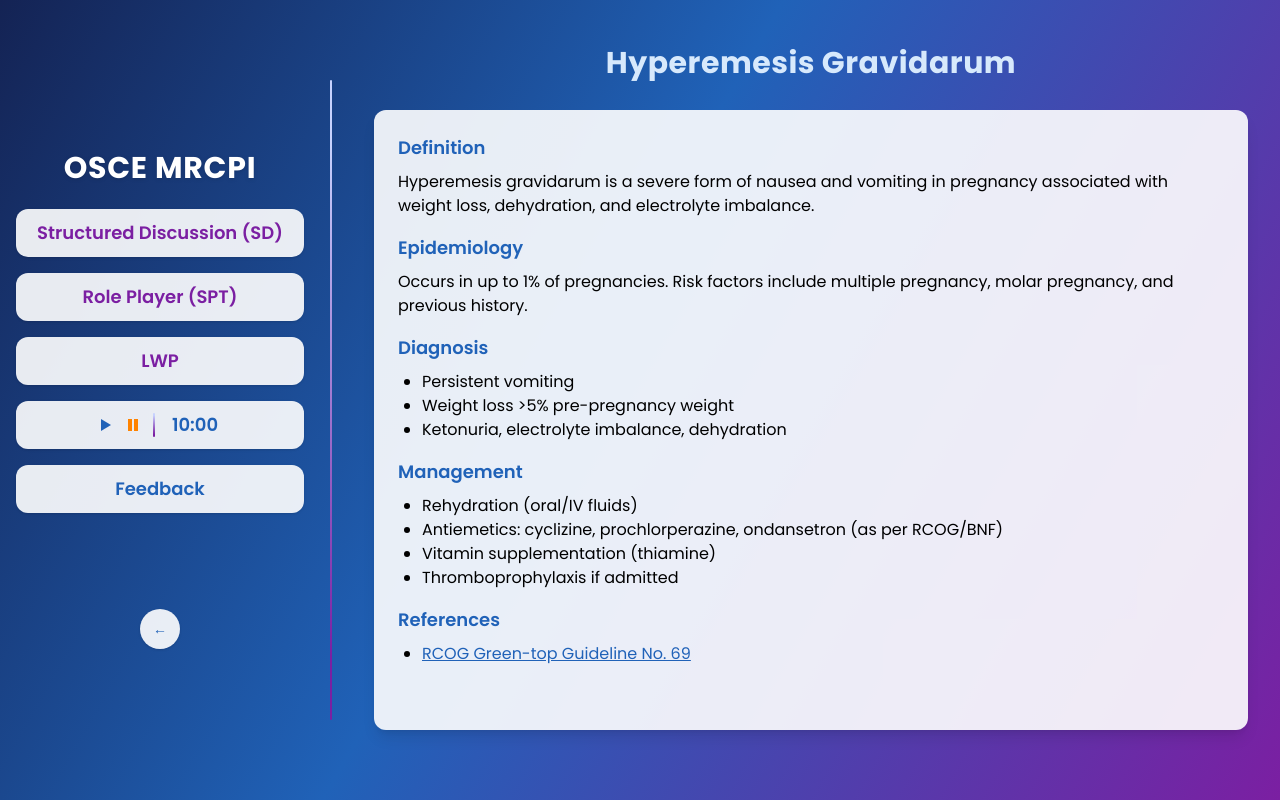
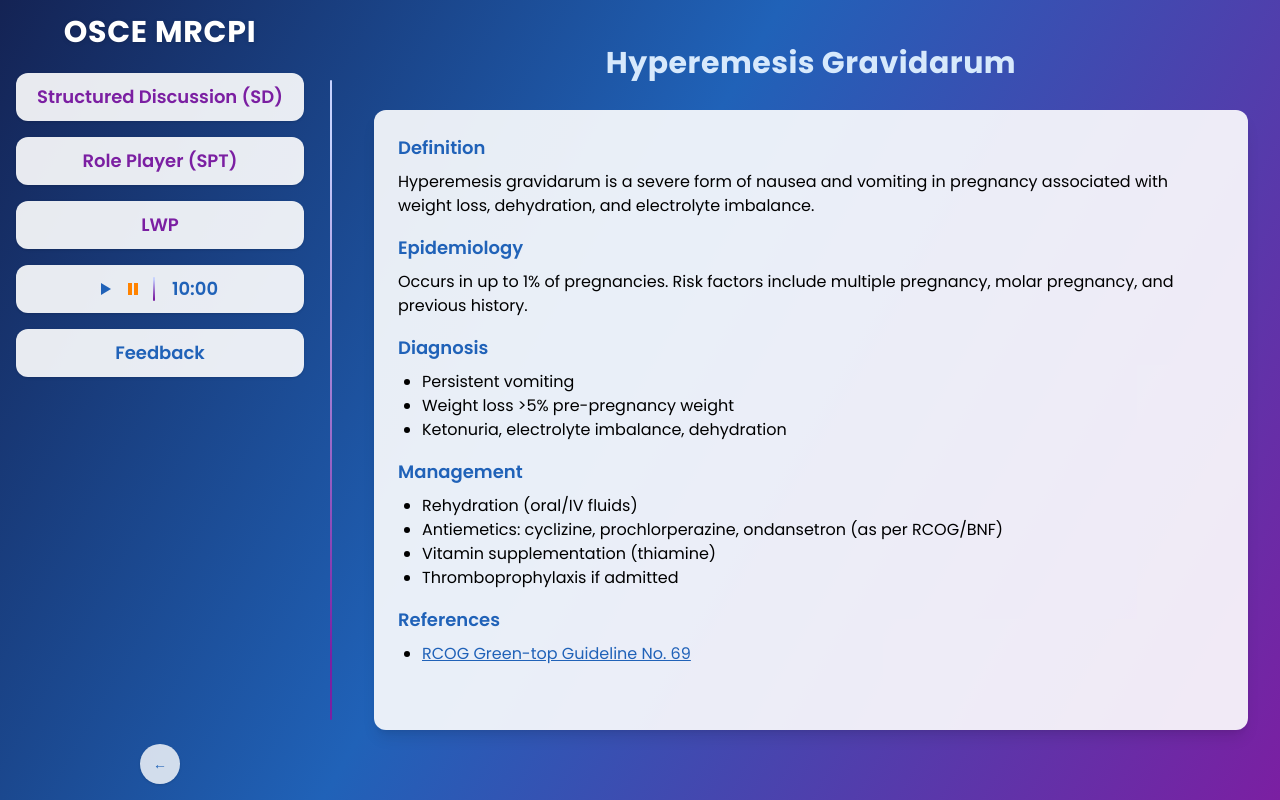
Before and after one commit to Ahmed-Abdelrazik9/html-tests, a plain HTML site: page index.html in a window 1280 px wide. Drawn offline with nearby package versions, Linux system fonts and the light colour scheme.

Commit message:
Update index.html

```diff
--- a/index.html
+++ b/index.html
@@ -48,7 +48,8 @@
 <body>
   <div class="flex flex-row h-screen main-flex">
     <!-- Left Panel (Navigation) -->
-    <div class="left-panel flex flex-col w-1/3 max-w-xs min-w-[290px] px-4 pt-4 pb-4 center-vert justify-center">
+    <div class="left-panel flex flex-col w-1/3 max-w-xs min-w-[290px] px-4 pt-4 pb-4 center-vert justify-between">
+      <div>
         <div class="flex flex-col items-center mb-4">
           <h2 class="text-3xl font-bold text-white tracking-wide drop-shadow mb-2" style="line-height:1.1">OSCE MRCPI</h2>
         </div>
@@ -56,7 +57,6 @@
           <button class="w-full h-12 rounded-xl bg-white/90 hover:bg-blue-100 text-[#7b1fa2] font-semibold text-lg shadow transition">Structured Discussion (SD)</button>
           <button class="w-full h-12 rounded-xl bg-white/90 hover:bg-blue-100 text-[#7b1fa2] font-semibold text-lg shadow transition">Role Player (SPT)</button>
           <button class="w-full h-12 rounded-xl bg-white/90 hover:bg-blue-100 text-[#7b1fa2] font-semibold text-lg shadow transition">LWP</button>
-
           <!-- Timer with Start/Pause and Divider -->
           <div class="w-full h-12 rounded-xl bg-white/90 flex items-center justify-center px-4 shadow relative transition">
             <div class="flex items-center">
@@ -70,26 +70,23 @@
               <span id="timer" class="text-lg font-semibold text-[#2062b8] min-w-[60px] text-center">10:00</span>
             </div>
           </div>
-
           <!-- Feedback Box -->
           <div class="w-full h-12 rounded-xl bg-white/90 flex items-center justify-center px-4 shadow relative transition">
             <span class="text-lg font-semibold text-[#2062b8]">Feedback</span>
           </div>
-
-        <!-- Back Button (midway to bottom) -->
-        <div class="flex justify-center w-full mt-20">
+        </div>
+      </div>
+      <!-- Back Button at bottom -->
+      <div class="flex justify-center w-full mt-10">
         <button
-            class="w-10 h-10 rounded-full bg-white/90 shadow flex items-center justify-center text-sm font-semibold text-[#2062b8] hover:bg-blue-100 transition"
+          class="w-10 h-10 rounded-full bg-white/80 shadow flex items-center justify-center text-sm font-semibold text-[#2062b8] hover:bg-blue-100 transition"
           title="Back">
           ←
         </button>
       </div>
     </div>
-    </div>
-
     <!-- Divider -->
     <div class="divider self-center"></div>
-
     <!-- Right Panel (Content) -->
     <div class="flex-1 flex flex-col justify-start h-full py-10 px-8 overflow-hidden">
       <!-- Lesson Title -->
@@ -133,7 +130,6 @@
       </div>
     </div>
   </div>
-
   <script>
     // Countdown timer logic
     let timerInterval;
```
Lines whose indentation alone changed are shown as unchanged.
